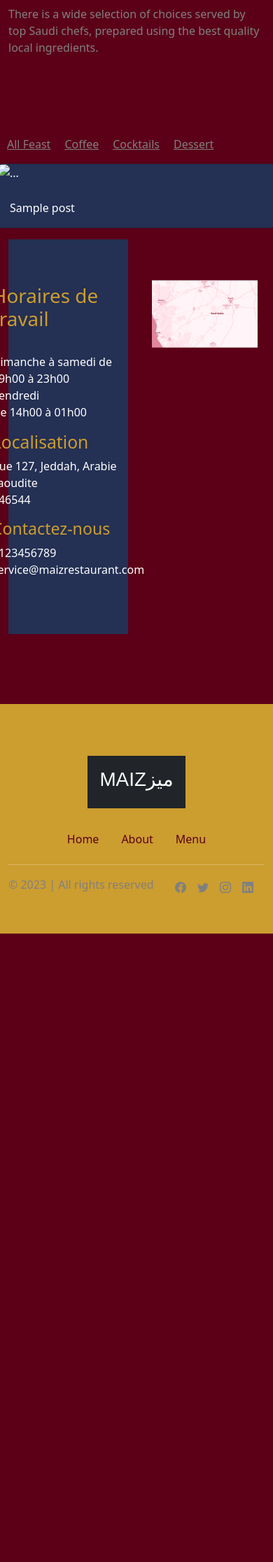
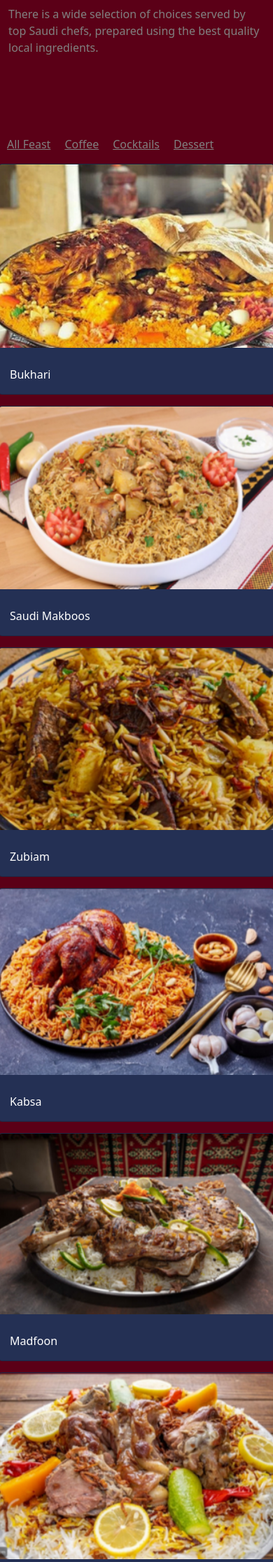
Before and after one commit to mabroukatriki/Restaurant-Wordpress, a WordPress theme: template menu.php in a window 390 px wide. Shown: the part 399-2631 px from the top of the page at 70% size. Before the commit the page ends 1733 px from the top, so only its background shows below. Run offline with PHP 8.4 and a stand-in for WordPress, Linux system fonts and the light colour scheme; the site name, menu and one post (Sample post) are stand-ins, and other content is empty; some libraries are stand-ins or nearby versions.

Commit message:
J'ai ajouté des fonctions

```diff
--- a/menu.php
+++ b/menu.php
@@ -52,41 +52,98 @@
     </div>
     <section>
       <div class="row">
-            <?php
-            // Query arguments for the menu items
-            $args = array(
-                'post_type' => 'post', // Change 'post' to your custom post type if needed
-                'posts_per_page' => -1 // Display all menu items
-            );
-
-            // Query the menu items
-            $query = new WP_Query($args);
-
-            if ($query->have_posts()) {
-                while ($query->have_posts()) {
-                    $query->the_post();
-                    // Get the featured image of the post
-                    $featured_image = get_the_post_thumbnail_url();
-                    // Get the title of the post
-                    $title = get_the_title();
-                    ?>
         <div class="col-md-4">
           <div class="card mb-3">
-                            <img src="<?php echo $featured_image; ?>" class="card-img-top" alt="...">
+            <img src="<?php echo get_template_directory_uri(); ?>/image/bukhari.png" class="card-img-top" alt="...">
             <div class="card-body">
-                                <p class="card-text"><?php echo $title; ?></p>
+              <p class="card-text">Bukhari</p>
             </div>
           </div>
         </div>
-                    <?php
-                }
-                wp_reset_postdata();
-            }
-            ?>
+
+        <div class="col-md-4">
+          <div class="card mb-3">
+            <img src="<?php echo get_template_directory_uri(); ?>/image/SaudiMakboss.png" class="card-img-top" alt="...">
+            <div class="card-body">
+              <p class="card-text">Saudi Makboos</p>
+            </div>
+          </div>
+        </div>
+
+        <div class="col-md-4">
+          <div class="card mb-3">
+            <img src="<?php echo get_template_directory_uri(); ?>/image/Zubiam.png" class="card-img-top" alt="...">
+            <div class="card-body">
+              <p class="card-text">Zubiam</p>
+            </div>
+          </div>
+        </div>
+      </div>
+
+      <div class="row">
+        <div class="col-md-4">
+          <div class="card mb-3">
+            <img src="<?php echo get_template_directory_uri(); ?>/image/Kabsa.png" class="card-img-top" alt="...">
+            <div class="card-body">
+              <p class="card-text">Kabsa</p>
+            </div>
+          </div>
+        </div>
+
+        <div class="col-md-4">
+          <div class="card mb-3">
+            <img src="<?php echo get_template_directory_uri(); ?>/image/Madfoon.png" class="card-img-top" alt="...">
+            <div class="card-body">
+              <p class="card-text">Madfoon</p>
+            </div>
+          </div>
+        </div>
+
+        <div class="col-md-4">
+          <div class="card mb-3">
+            <img src="<?php echo get_template_directory_uri(); ?>/image/MathLootha.png" class="card-img-top" alt="...">
+            <div class="card-body">
+              <p class="card-text">Math Lootha</p>
+            </div>
+          </div>
+        </div>
+      </div>
+
+      <div class="row">
+        <div class="col-md-4">
+          <div class="card mb-3">
+            <img src="<?php echo get_template_directory_uri(); ?>/image/Margoug.png" class="card-img-top" alt="...">
+            <div class="card-body">
+              <p class="card-text">Margoug</p>
+            </div>
+          </div>
+        </div>
+
+        <div class="col-md-4">
+          <div class="card mb-3">
+            <img src="<?php echo get_template_directory_uri(); ?>/image/Sayadya.png" class="card-img-top" alt="...">
+            <div class="card-body">
+              <p class="card-text">Sayadya</p>
+            </div>
+          </div>
+        </div>
+
+        <div class="col-md-4">
+          <div class="card mb-3">
+            <img src="<?php echo get_template_directory_uri(); ?>/image/Saleeg.png" class="card-img-top" alt="...">
+            <div class="card-body">
+              <p class="card-text">Saleeg</p>
+            </div>
+          </div>
+        </div>
       </div>
     </section>
 
-    <!-- Footer -->
+    <br>
+    <button class="btn-transparent">Show more</button>
+    <br>
+
+
    <section class="bg-color-block">
     <div class="container-fluid">
         <div class="row">
@@ -119,6 +176,10 @@
     </div>
 </section>
 
+    <!-- Footer -->
     <?php get_footer(); ?>
+
+
+    <script src="<?php echo get_template_directory_uri(); ?>/js/bootstrap.min.js"></script>
 </body>
 </html>
```
Also changed, not shown: function.php (+26 -0 lines), index.php (+26 -14 lines). Lines whose indentation alone changed are shown as unchanged.
